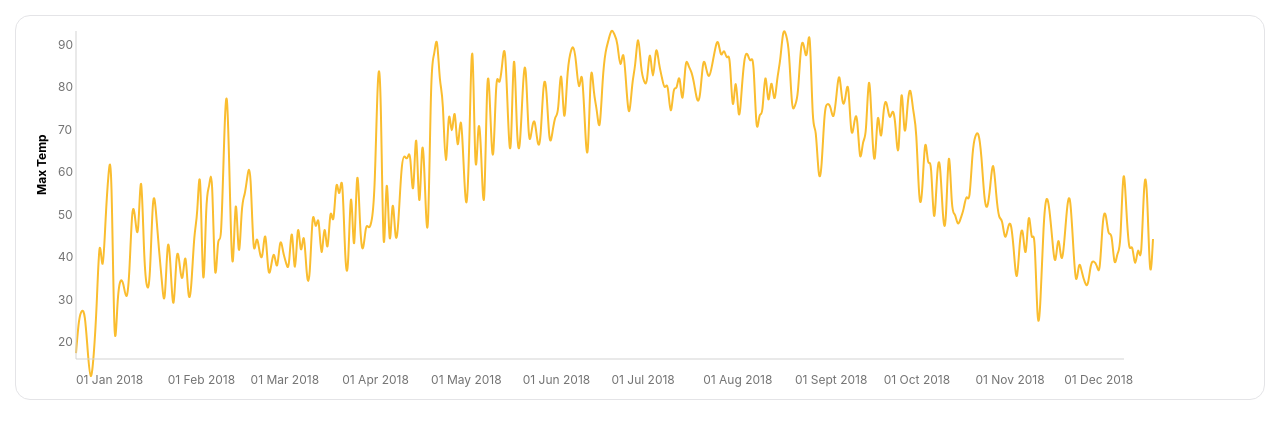
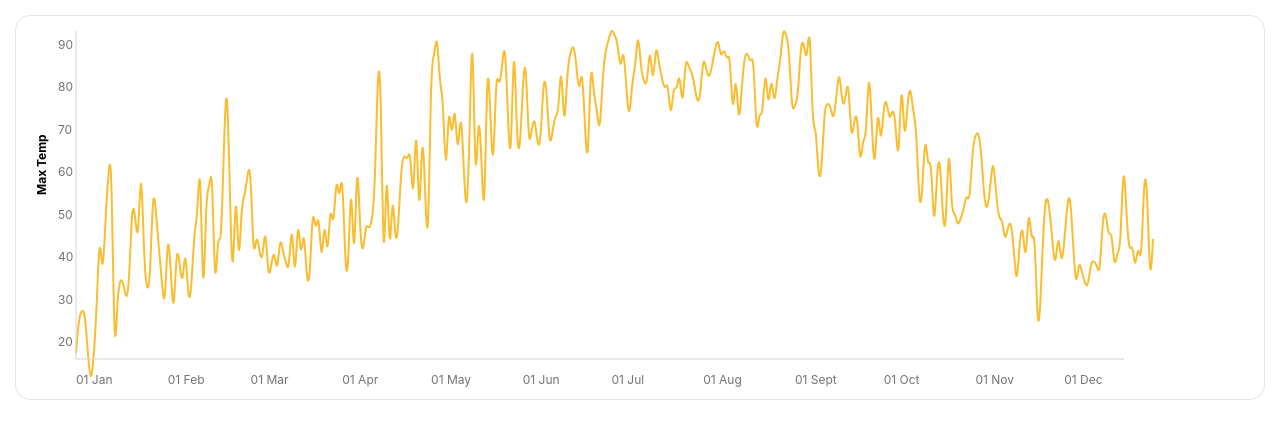
Before and after one commit to Unomars4/abstract, a Vue app: page /weather-board in a window 1280 px wide. Shown: the top 438 px of the page. Built offline with nearby package versions, Linux system fonts and the light colour scheme.

Commit message:
chore: add parameter to enable shorter version date

```diff
--- a/src/components/charts/timeline.vue
+++ b/src/components/charts/timeline.vue
@@ -32,7 +32,7 @@ const xAccessorScaled = (dataObj: ClimateDay) => {
   yAccessorScaled = (dataObj: ClimateDay) => yScale(yAccessor(dataObj));
 
 const formatTick = (item: any) => {
-  return typeof item !== "number" ? dateFormatter(item.toString()) : item;
+  return typeof item !== "number" ? dateFormatter(item.toString(), true) : item;
 }
 </script>
 
```
